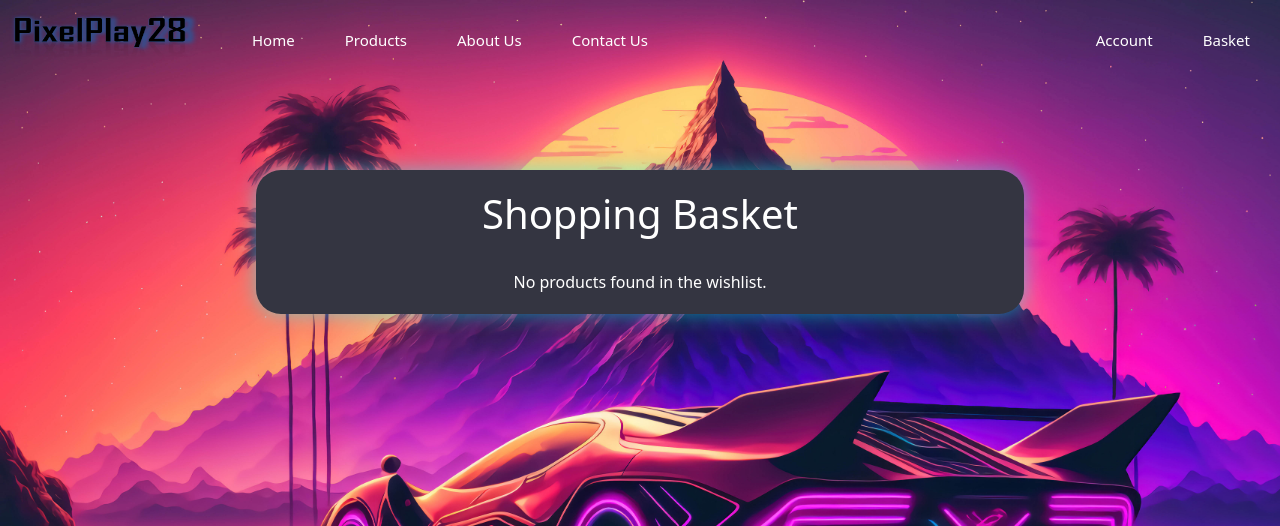
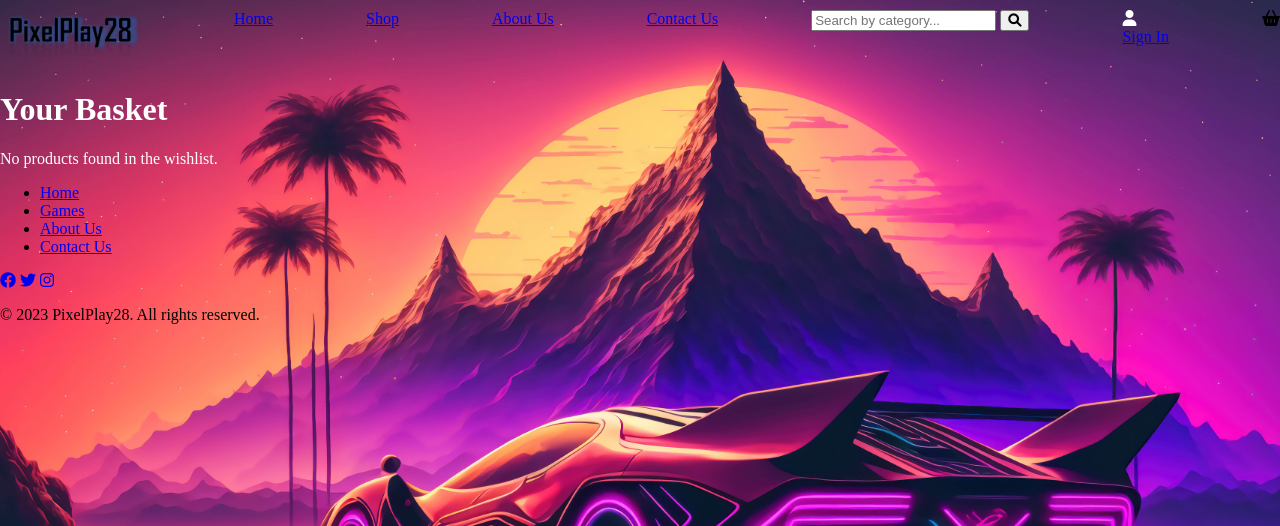
Before and after one commit to Laurynlau/Team28GitHub, a PHP site: page /basket.php in a window 1280 px wide. Shown: the top 526 px of the page. Run offline with PHP 8.4, Linux system fonts and the light colour scheme; data that the repository does not hold is empty.

Commit message:
Update basket.php
Updated:
Website style changes, different navigation, removing background image and new colours. Content of page and functionality remains the same.

```diff
--- a/basket.php
+++ b/basket.php
@@ -15,7 +15,7 @@ $_SESSION['user_id'] = 1;
 
 //echo "Script is running"; // Add this line for basic script check
 
-//Display Item query - complete and wokring
+//Display Item query - complete and working
 try {
     // Get the user ID variable for the query
     if (isset($_SESSION['user_id'])) {
@@ -148,39 +148,41 @@ if (isset($_POST['checkout'])) {
 ?>
 
 <!DOCTYPE html>
-<html lang="en" xmlns="http://www.w3.org/1999/xhtml">
+<html lang="en">
 <head>
-
+    <meta charset="UTF-8">
     <title>PixelPlay28 - Basket</title>
-
-    <meta charset="utf-8" />
-    <meta http-equiv="X-UA-Compatible" content="IE=edge"/>
-    <meta name="viewport" content="width=device-width, initial-scale=1" />
-    <link rel="stylesheet" href="https://cdn.jsdelivr.net/npm/bootstrap@5.0.2/dist/css/bootstrap.min.css" />
-    <link rel="stylesheet" href="basketStyle.css" />
+    <meta name="viewport" content="width=device-width, initial-scale=1.0">
+    <link rel="stylesheet" href="https://cdnjs.cloudflare.com/ajax/libs/font-awesome/6.0.0/css/all.min.css">
+    <link rel="stylesheet" href="basketStyle.css">
     <script src="basketScript.js"></script>
-
 </head>
 <body>
+
     <nav>
-    <div class="nav-section">
-        <img src="LOGO.png" width="200" />
-        <ul>
-            <li><a href="#">Home</a></li>
-            <li><a href="#">Products</a></li>
-            <li><a href="#">About Us</a></li>
-            <li><a href="#">Contact Us</a></li>
-        </ul>
+        <img src="LOGO.png" alt="Your Logo" class="logo">
+        <a  href="home.html">Home</a>
+        <a href="games.html">Shop</a>
+        <a href="aboutus.html">About Us</a>
+        <a href="contact.html">Contact Us</a>
+
+        <div class="search-container">
+            <input type="text" id="searchInput" placeholder="Search by category...">
+            <button onclick="searchProducts()" class="search-btn">
+                <i class="fas fa-search search-icon"></i>
+            </button>
         </div>
 
-    <ul class="nav-section">
-        <li><a href="#">Account</a></li>
-        <li><a href="#">Basket</a></li>
-    </ul>
+        <div class="dropdown" id="account-dropdown">
+            <i class="fas fa-user icon"></i>
+            <div class="dropdown-content">
+            </div>
+        </div>
+        <i class="fas fa-shopping-basket icon"></i>
     </nav>
 
-<div class="page-container">
-    <h1>Shopping Basket</h1> <br>
+    <div class="hero-section">
+        <h1 class="featured-games-title">Your Basket</h1>
 
   <?php
   // Display the product information
@@ -211,7 +213,7 @@ if (isset($_POST['checkout'])) {
                       <div class="next-column">
                           <!-- Quantity Box -->
                           <div class="top-half">
-                                <label for="quantity">Quantity:</label>
+                              <label for="quantity" class="quantity">Quantity:</label>
                           </div>
                           <form action="" method="post">
                           <div class="top-half">
@@ -285,24 +287,42 @@ if (isset($_POST['checkout'])) {
                         <div class="left-section right-align total-text ">
                             <p>Total:</p>
                         </div>
-                <div class="right-section padding">
+                        <div class="right-section quantity">
                             <input type="hidden" name="total" id="totalInput" value="0.00">
-                    <p><span id="total" class="total-text"> $0.00</span></p>
+                            <p><span id="total" class="total-text"> </span></p>
                         </div>
                     </div>
                     <form method="post" action="">
                         <div class="total-container">
-                    <button type="submit" class="checkout-button" name="checkout" onclick="updateTotalAndSubmit()">Checkout</button>
+                            <button type="submit" class="checkout-button" name="checkout" onclick="updateTotalAndSubmit() window.location.href = 'payForm.html' ">Checkout</button>
                             <input type="hidden" name="checkout" value="true" class="form-input">
                         </div>
+                    </form>
                 </div>
-        </form>
   <?php
   } else {
       echo "No products found in the wishlist.";
   }
   ?>
-</div> <!-- Page container close -->
+     </div> <!-- Hero-section close div -->
+
+<script src="home.js"></script>
 
 </body>
+
+<footer id="footer">
+    <ul>
+        <li><a href="home.html">Home</a></li>
+        <li><a href="games.html">Games</a></li>
+        <li><a href="aboutus.html">About Us</a></li>
+        <li><a href="contact.html">Contact Us</a></li>
+    </ul>
+    <div class="footer-social">
+        <!-- Add social media icons with links -->
+        <a href="#" target="_blank"><i class="fab fa-facebook"></i></a>
+        <a href="#" target="_blank"><i class="fab fa-twitter"></i></a>
+        <a href="#" target="_blank"><i class="fab fa-instagram"></i></a>
+    </div>
+    <p>&copy; 2023 PixelPlay28. All rights reserved.</p>
+</footer>
 </html>
```
Lines whose indentation alone changed are shown as unchanged.
